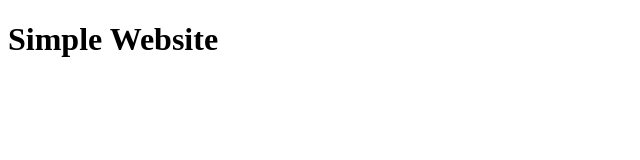
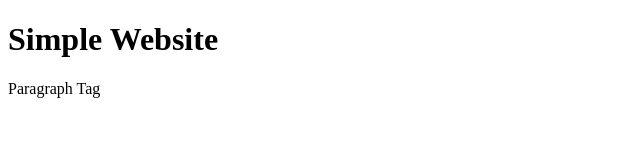
Before and after one commit to harika973/test, a plain HTML site: page index.html in a window 1280 px wide. Shown: the whole page, without its empty margins (0-640 px from the left). Drawn offline with Linux system fonts and the light colour scheme.

Commit message:
ParagraphAdded

```diff
--- a/index.html
+++ b/index.html
@@ -1,4 +1,5 @@
 <!DOCTYPE html>
 <html>
     <h1>Simple Website</h1>
+    <p>Paragraph Tag</p>
 </html>
```
